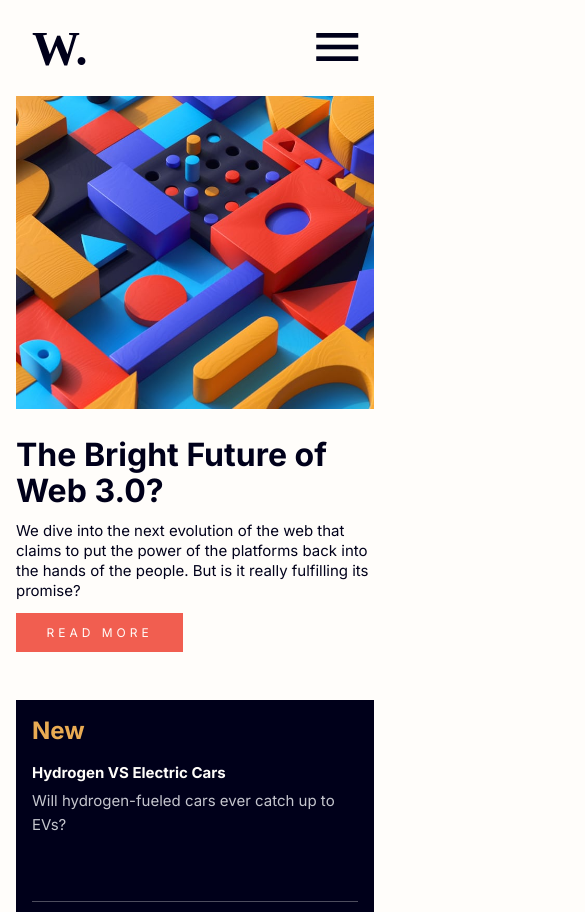
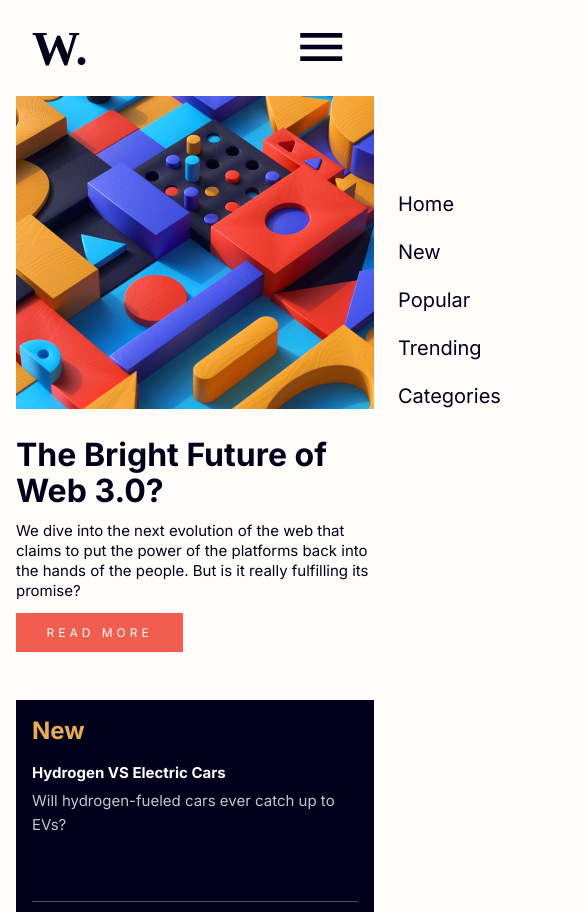
Before and after one commit to takeahero/newshomepage, a plain HTML site: page index.html in a window 390 px wide. Shown: the top 912 px of the page, 585 px wide, since content can reach past the window. Drawn offline with Linux system fonts and the light colour scheme.

Commit message:
test mobile menu

```diff
--- a/styles/grid.css
+++ b/styles/grid.css
@@ -6,7 +6,7 @@
         "new"
         "popular";
         grid-template-columns: 33.33% 33.33% 33.33%;
-        grid-template-rows: 33.33% 33.33% 33.33%;
+        grid-template-rows: 50% 50%;
     }
 
     .section__main {
--- a/styles/header.css
+++ b/styles/header.css
@@ -5,6 +5,7 @@ header {
     height: 6rem;
     padding: 0 1rem;
     justify-content: space-between;
+    position: relative;
 }
 
 h1 {
--- a/styles/menu.css
+++ b/styles/menu.css
@@ -18,17 +18,19 @@
     flex-direction: column;
     font-size: 1.25rem;
     gap: 1.5rem;
+    height: 100vh;
     list-style: none;
     position: absolute;
     padding-top: 12rem;
     padding-left: 1.5rem;
     right: 0;
-    transform: translateX(200%);
+    transform: translateX(100%);
     transition: transform 0.8s;
     top: 0;
+    width: 70vw;
     z-index: 99;
-    width: 70vw;
-    height: 100vh;
+    overflow: hidden;
+    position: absolute;
 }
 
 .menu li > a {
--- a/styles/style.css
+++ b/styles/style.css
@@ -39,4 +39,5 @@ body {
     font-weight: var(--regular);
     font-family: var(--main-font), serif;
     margin: 0 1rem;
+    height: 100vh;
 }
```
